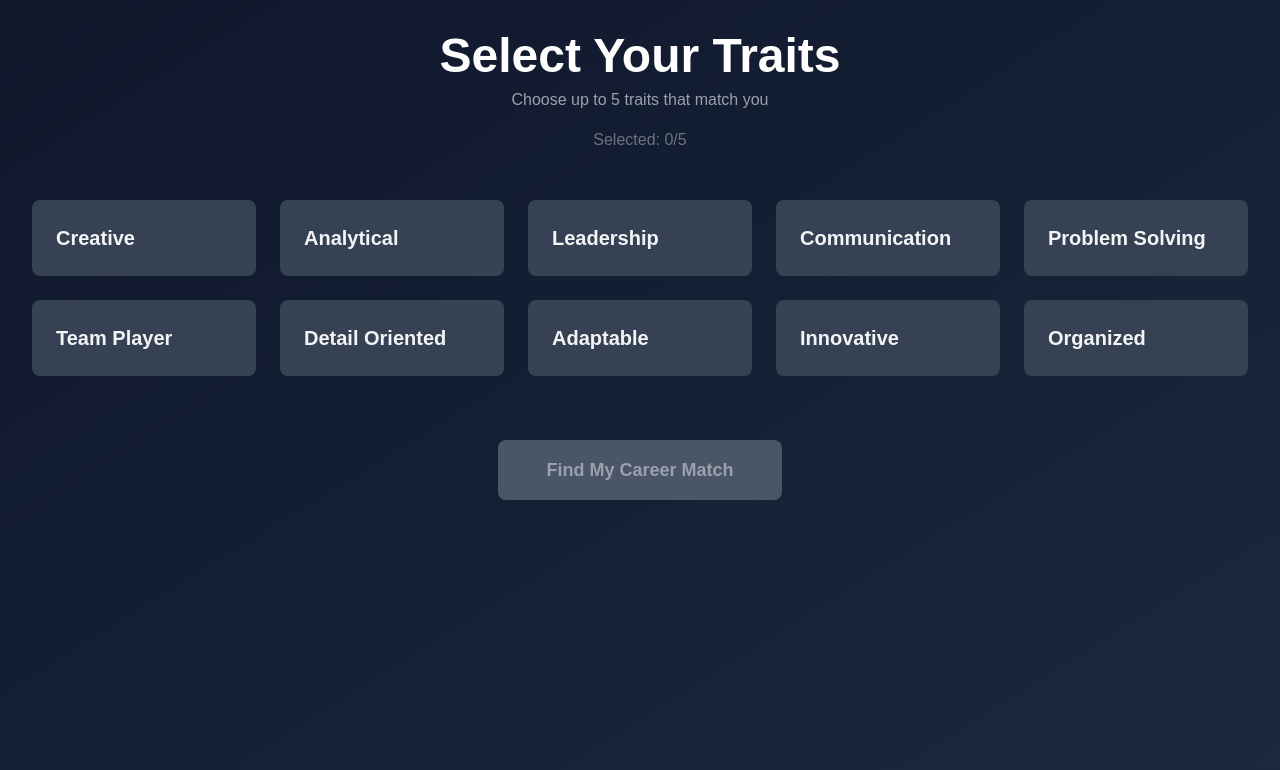
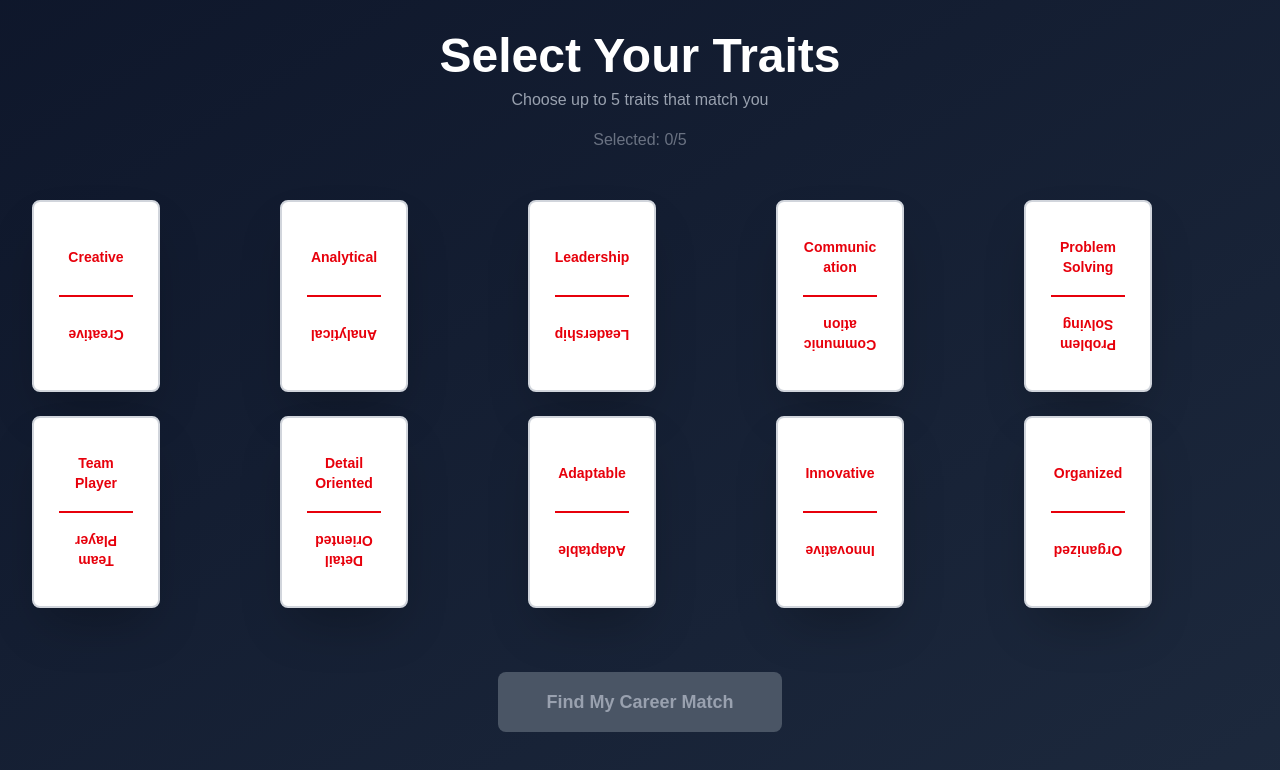
Before and after one commit to tjsilva257/voorbereiding-HBO, a Next.js app in the folder my-app/: page /cards in a window 1280 px wide. Shown: the top 770 px of the page. Built offline with nearby package versions, Linux system fonts and the light colour scheme.

Commit message:
fixed cards

```diff
--- /dev/null
+++ b/my-app/app/api/studies/route.ts
@@ -0,0 +1,61 @@
+export async function GET(request: Request) {
+  const { searchParams } = new URL(request.url);
+  const traitsParam = searchParams.get('traits');
+
+  const traits = traitsParam ? traitsParam.split(',') : [];
+
+  const allStudies: Record<string, any> = {
+    'Software Engineering': {
+      description: 'Develop and build software applications and systems',
+      relatedTraits: ['Analytical', 'Problem Solving', 'Detail Oriented']
+    },
+    'UI/UX Design': {
+      description: 'Create beautiful and intuitive user interfaces',
+      relatedTraits: ['Creative', 'Communication', 'Detail Oriented']
+    },
+    'Data Science': {
+      description: 'Analyze data and build predictive models',
+      relatedTraits: ['Analytical', 'Problem Solving', 'Innovative']
+    },
+    'Business Management': {
+      description: 'Lead teams and manage business operations',
+      relatedTraits: ['Leadership', 'Communication', 'Organized']
+    },
+    'Marketing': {
+      description: 'Create campaigns and drive business growth',
+      relatedTraits: ['Creative', 'Communication', 'Team Player']
+    },
+    'Project Management': {
+      description: 'Plan and execute complex projects',
+      relatedTraits: ['Leadership', 'Organized', 'Communication']
+    },
+    'DevOps Engineering': {
+      description: 'Manage infrastructure and deployment systems',
+      relatedTraits: ['Problem Solving', 'Detail Oriented', 'Adaptable']
+    },
+    'Product Management': {
+      description: 'Shape product strategy and development',
+      relatedTraits: ['Leadership', 'Innovative', 'Communication']
+    },
+    'Data Engineering': {
+      description: 'Build and maintain data infrastructure systems',
+      relatedTraits: ['Analytical', 'Problem Solving', 'Detail Oriented']
+    },
+    'Cloud Architecture': {
+      description: 'Design scalable cloud solutions',
+      relatedTraits: ['Innovative', 'Problem Solving', 'Organized']
+    }
+  };
+
+  const matches = Object.entries(allStudies)
+    .map(([study, data]) => {
+      const matchCount = data.relatedTraits.filter((t: string) =>
+        traits.includes(t)
+      ).length;
+      const matchScore = Math.round((matchCount / data.relatedTraits.length) * 100);
+      return { study, description: data.description, matchScore };
+    })
+    .sort((a, b) => b.matchScore - a.matchScore);
+
+  return Response.json({ matches });
+}
--- /dev/null
+++ b/my-app/app/results/page.tsx
@@ -0,0 +1,136 @@
+'use client';
+
+import { useSearchParams, useRouter } from 'next/navigation';
+import { useEffect, useState } from 'react';
+
+interface CareerMatch {
+  study: string;
+  description: string;
+  matchScore: number;
+}
+
+export default function ResultsPage() {
+  const searchParams = useSearchParams();
+  const router = useRouter();
+  const traitsParam = searchParams.get('traits');
+  const [matches, setMatches] = useState<CareerMatch[]>([]);
+  const [selectedRecommendation, setSelectedRecommendation] = useState<string | null>(null);
+  const [loading, setLoading] = useState(true);
+
+  useEffect(() => {
+    if (!traitsParam) {
+      router.push('/cards');
+      return;
+    }
+
+    fetch(`/api/studies?traits=${traitsParam}`)
+      .then(res => res.json())
+      .then(data => {
+        const sortedMatches = data.matches || [];
+        setMatches(sortedMatches);
+
+        // Auto-select if only one top match, randomly select if multiple 100%
+        const topMatches = sortedMatches.filter(m => m.matchScore === sortedMatches[0]?.matchScore);
+        if (topMatches.length === 1) {
+          setSelectedRecommendation(topMatches[0].study);
+        } else if (topMatches.length > 1) {
+          const randomSelected = topMatches[Math.floor(Math.random() * topMatches.length)];
+          setSelectedRecommendation(randomSelected.study);
+        }
+
+        setLoading(false);
+      })
+      .catch(err => {
+        console.error(err);
+        setLoading(false);
+      });
+  }, [traitsParam, router]);
+
+  if (loading) {
+    return <div className="text-center py-20 text-white text-2xl">Loading results...</div>;
+  }
+
+  const topScore = matches[0]?.matchScore || 0;
+  const perfectMatches = matches.filter(m => m.matchScore === topScore);
+
+  return (
+    <div className="min-h-screen bg-gradient-to-br from-slate-900 to-slate-800 p-8">
+      <button
+        onClick={() => router.push('/cards')}
+        className="mb-8 text-blue-400 hover:text-blue-300 transition-colors text-lg"
+      >
+        ← Back to Traits
+      </button>
+
+      <h1 className="text-5xl font-bold text-white mb-4 text-center">Your Career Matches</h1>
+      <p className="text-gray-400 text-center mb-12">Based on your selected traits</p>
+
+      {/* Recommendation Section */}
+      {selectedRecommendation && (
+        <div className="mb-12 max-w-2xl mx-auto">
+          <div className="bg-gradient-to-r from-yellow-500 to-orange-500 rounded-xl p-8 shadow-2xl border-2 border-yellow-300">
+            <h2 className="text-2xl font-bold text-white mb-2">🎯 Recommended For You</h2>
+            <p className="text-xl font-bold text-white mb-4">
+              {selectedRecommendation}
+            </p>
+            {perfectMatches.length > 1 && (
+              <p className="text-sm text-gray-100">
+                ({perfectMatches.length} perfect matches - randomly selected for you)
+              </p>
+            )}
+          </div>
+        </div>
+      )}
+
+      {/* All Matches Grid */}
+      <div className="max-w-7xl mx-auto">
+        <h3 className="text-2xl font-bold text-white mb-6">All Programs</h3>
+        <div className="grid grid-cols-1 md:grid-cols-2 lg:grid-cols-3 gap-6">
+          {matches.map((match, idx) => (
+            <div
+              key={idx}
+              className={`
+                rounded-xl p-6 shadow-lg hover:shadow-2xl transition-all duration-300
+                border-2 cursor-pointer transform hover:scale-105
+                ${
+                  selectedRecommendation === match.study
+                    ? 'bg-gradient-to-br from-blue-600 to-blue-700 border-blue-300 ring-4 ring-blue-400'
+                    : match.matchScore === 0
+                    ? 'bg-gradient-to-br from-gray-600 to-gray-700 border-gray-500'
+                    : 'bg-gradient-to-br from-gray-700 to-gray-800 border-gray-600 hover:border-blue-500'
+                }
+              `}
+              onClick={() => setSelectedRecommendation(match.study)}
+            >
+              <div className="mb-4">
+                <div className={`text-4xl font-bold ${
+                  match.matchScore === 0 ? 'text-gray-400' : 'text-transparent bg-clip-text bg-gradient-to-r from-blue-400 to-purple-500'
+                }`}>
+                  {match.matchScore}%
+                </div>
+                <p className="text-gray-400 text-sm">Match Score</p>
+              </div>
+
+              <h2 className={`text-2xl font-bold mb-3 ${
+                selectedRecommendation === match.study ? 'text-white' : 'text-white'
+              }`}>
+                {match.study}
+              </h2>
+              <p className={`mb-4 ${
+                selectedRecommendation === match.study ? 'text-gray-100' : 'text-gray-300'
+              }`}>
+                {match.description}
+              </p>
+
+              {selectedRecommendation === match.study && (
+                <div className="mt-4 text-center">
+                  <span className="text-yellow-300 font-bold text-lg">★ Your Selection ★</span>
+                </div>
+              )}
+            </div>
+          ))}
+        </div>
+      </div>
+    </div>
+  );
+}
--- a/my-app/components/Card.tsx
+++ b/my-app/components/Card.tsx
@@ -1,30 +1,57 @@
 'use client';
-
-import { useState } from 'react';
 
 interface CardProps {
   trait: string;
   onSelect?: (trait: string) => void;
+  selected?: boolean;
+  disabled?: boolean;
 }
 
-export default function Card({ trait, onSelect }: CardProps) {
-  const [selected, setSelected] = useState(false);
-
+export default function Card({ trait, onSelect, selected = false, disabled = false }: CardProps) {
   const handleClick = () => {
-    setSelected(!selected);
-    onSelect?.(trait);
+    if (!disabled) {
+      onSelect?.(trait);
+    }
   };
 
   return (
     <div
       onClick={handleClick}
-      className={`p-6 rounded-lg cursor-pointer transition-all duration-300 transform hover:scale-105 ${
-        selected
-          ? 'bg-blue-600 text-white shadow-lg scale-105'
-          : 'bg-gray-700 text-gray-100 hover:bg-gray-600'
-      }`}
+      className={`
+        relative w-32 h-48 rounded-lg cursor-pointer transition-all duration-300 transform
+        flex flex-col items-center justify-center p-4 text-center font-bold
+        border-2 shadow-2xl
+        ${disabled ? 'opacity-40 cursor-not-allowed' : 'hover:scale-110 hover:-translate-y-3'}
+        ${
+          selected
+            ? 'bg-white text-red-600 border-red-600 shadow-red-500/50 scale-105'
+            : 'bg-white text-red-600 border-gray-300 hover:border-red-500'
+        }
+      `}
     >
-      <h3 className="text-xl font-bold">{trait}</h3>
+      {/* Top Text */}
+      <div className="flex-1 flex items-center justify-center w-full px-2">
+        <p className="text-sm font-bold text-red-600 break-words line-clamp-3">
+          {trait}
+        </p>
+      </div>
+
+      {/* Center Line */}
+      <div className="w-4/5 h-0.5 bg-red-600 flex-shrink-0"></div>
+
+      {/* Bottom Text (Upside Down) */}
+      <div className="flex-1 flex items-center justify-center w-full px-2 transform rotate-180">
+        <p className="text-sm font-bold text-red-600 break-words line-clamp-3">
+          {trait}
+        </p>
+      </div>
+
+      {/* Selected Badge */}
+      {selected && (
+        <div className="absolute top-1 right-1 bg-blue-500 text-white text-xs font-bold rounded-full w-6 h-6 flex items-center justify-center">
+          ✓
+        </div>
+      )}
     </div>
   );
 }
```
